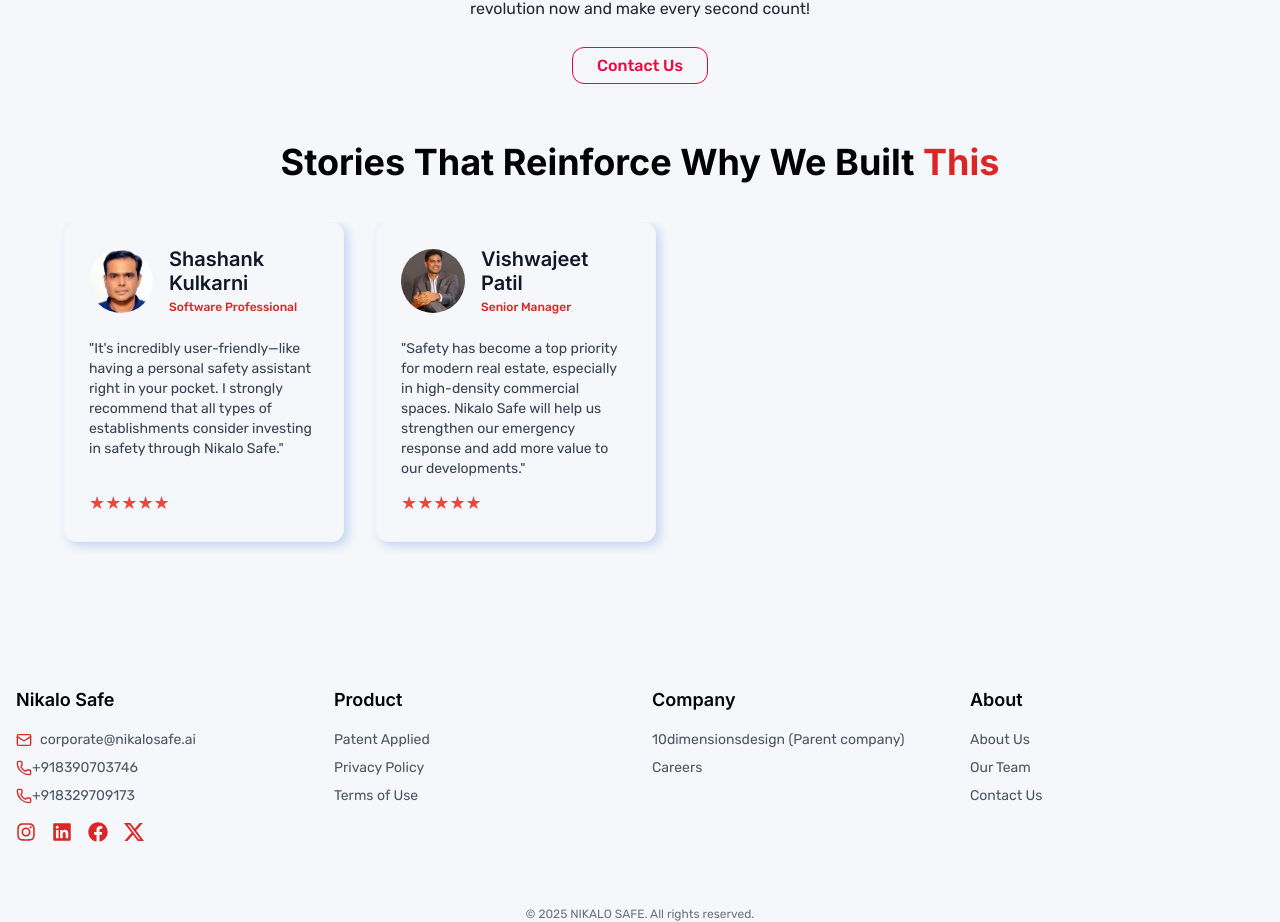
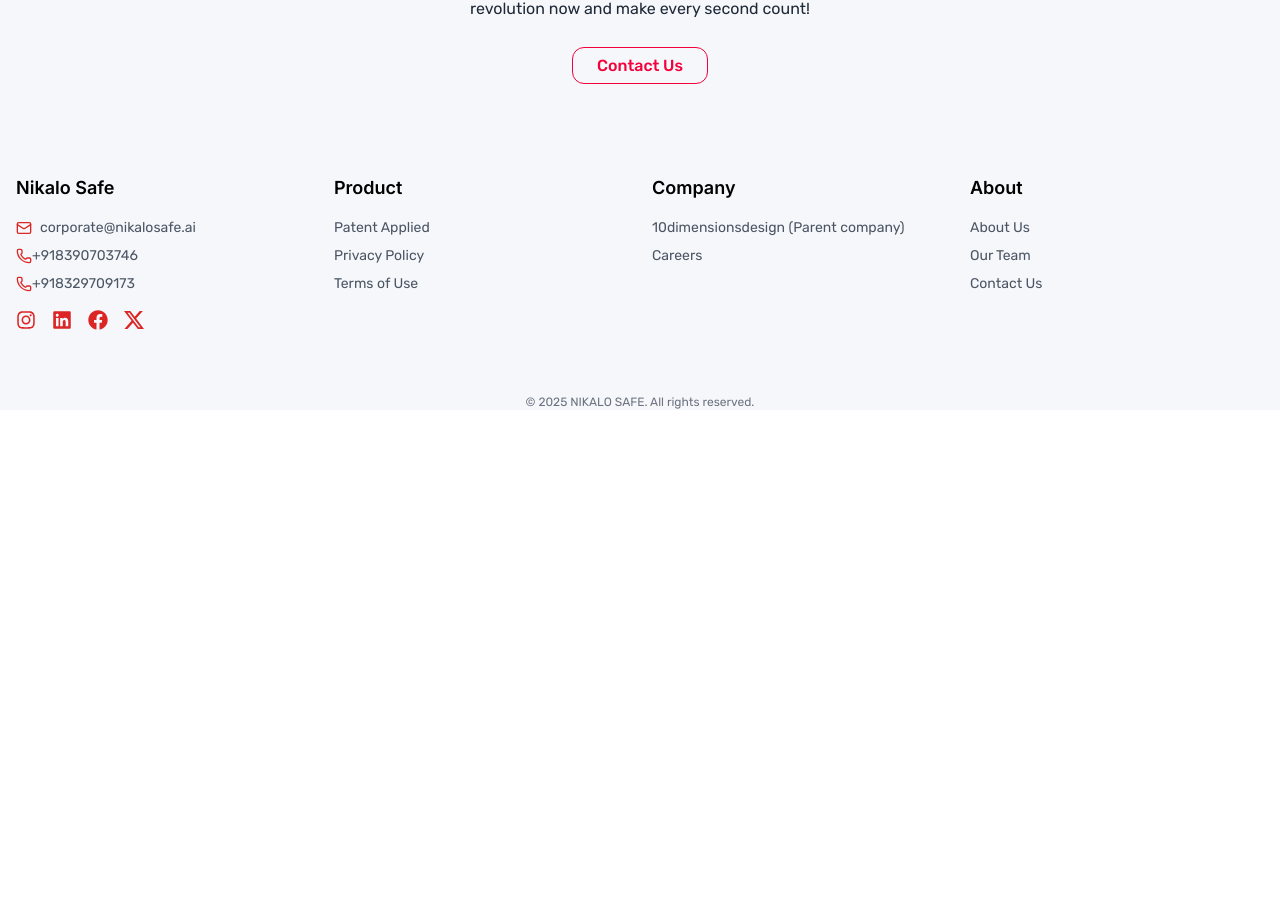
Before and after one commit to 10-Dimensions-Design-Services/nikalo-safe, a React (Create React App) app in the folder client/: page /about in a window 1280 px wide. Shown: the part 3019-3941 px from the top of the page. After the commit the page ends 3429 px from the top, so only its background shows below. Built offline with nearby package versions, Linux system fonts and the light colour scheme.

Commit message:
Testimonial cards removed from the about us page

```diff
--- a/client/src/pages/AboutUs.jsx
+++ b/client/src/pages/AboutUs.jsx
@@ -1,7 +1,6 @@
 import React from 'react';
 import Navbar from '../components/Navbar';
 import Footer from '../components/Footer';
-import TestimonialSection from '../components/TestimonialSection';
 import purposeImage from '../assets/Images/namepurpose.png';
 import missionImage from '../assets/Images/mission.png';
 import TeamImg1 from '../assets/Images/Dpsir.jpeg';
@@ -179,9 +178,6 @@
         </Link>
       </section>
 
-      {/* Testimonial section */}
-      <TestimonialSection />
-
       <Footer />
     </div>
   );
```
